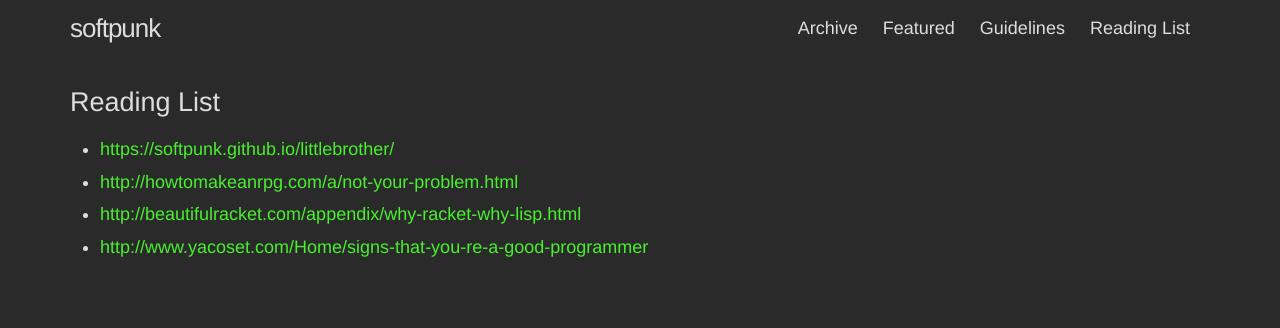
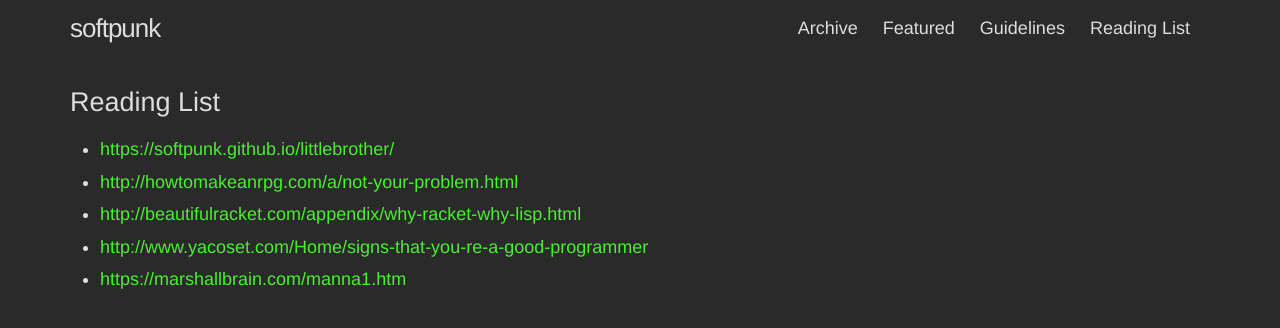
Before and after one commit to softpunk/softpunk.github.io, a Jekyll site: the page built from reading-list.md, in a window 1280 px wide. Shown: the top 328 px of the page. Built offline with Jekyll 4.4.1, drawn with Linux system fonts in a browser that asks for light colours; some of the changed lines change nothing that is shown.

Commit message:
Added Manna to the Reading List

```diff
--- a/reading-list.md
+++ b/reading-list.md
@@ -8,3 +8,4 @@ permalink: /reading-list/
 * [http://howtomakeanrpg.com/a/not-your-problem.html](http://howtomakeanrpg.com/a/not-your-problem.html)
 * [http://beautifulracket.com/appendix/why-racket-why-lisp.html](http://beautifulracket.com/appendix/why-racket-why-lisp.html)
 * [http://www.yacoset.com/Home/signs-that-you-re-a-good-programmer](http://www.yacoset.com/Home/signs-that-you-re-a-good-programmer)
+* [https://marshallbrain.com/manna1.htm](https://marshallbrain.com/manna1.htm)
```
